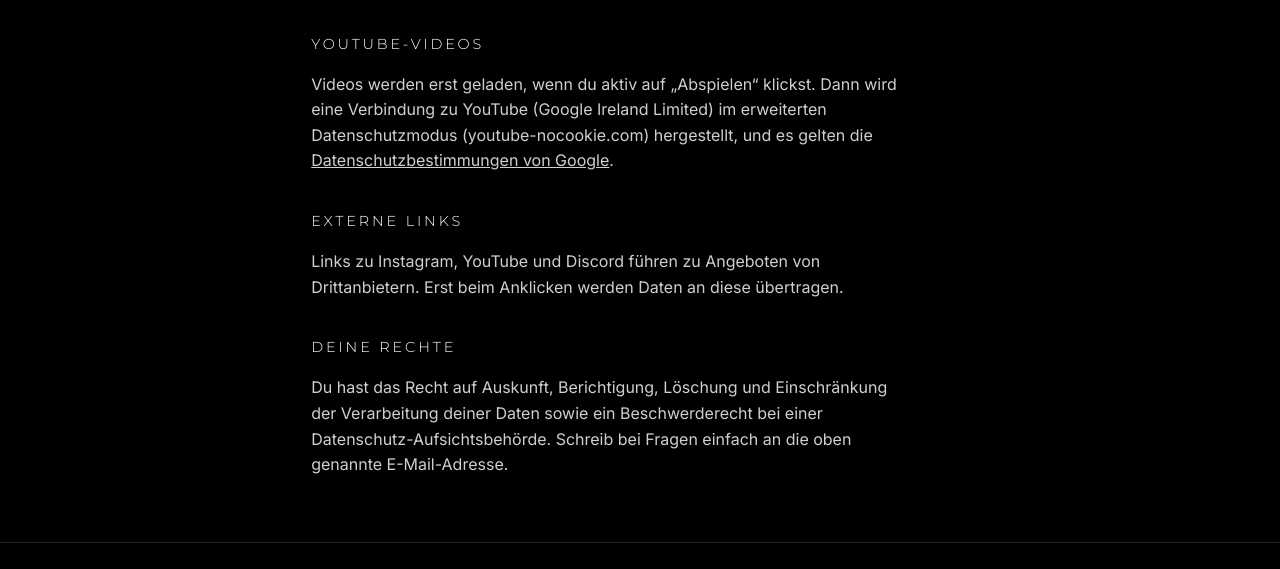
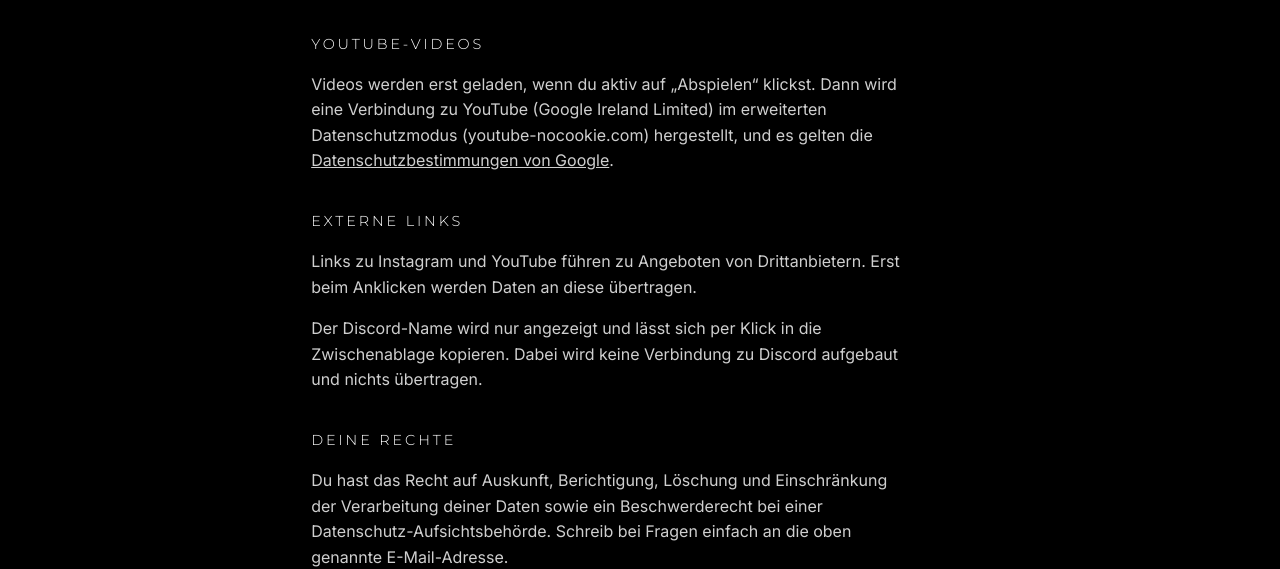
Before and after one commit to bauerproduktion247-dev/bauerproduktion247-dev.github.io, a plain HTML site: page datenschutz.html in a window 1280 px wide. Shown: the part 759-1328 px from the top of the page. Drawn offline with Linux system fonts and the light colour scheme.

Commit message:
docs(web): Datenschutz beschreibt Discord als kopierbaren Namen statt Link
Co-Authored-By: Claude Opus 5.5 <noreply@anthropic.com>

```diff
--- a/datenschutz.html
+++ b/datenschutz.html
@@ -33,7 +33,8 @@
     <p>Videos werden erst geladen, wenn du aktiv auf „Abspielen“ klickst. Dann wird eine Verbindung zu YouTube (Google Ireland Limited) im erweiterten Datenschutzmodus (youtube-nocookie.com) hergestellt, und es gelten die <a href="https://policies.google.com/privacy?hl=de" target="_blank" rel="noopener">Datenschutzbestimmungen von Google</a>.</p>
 
     <h2>Externe Links</h2>
-    <p>Links zu Instagram, YouTube und Discord führen zu Angeboten von Drittanbietern. Erst beim Anklicken werden Daten an diese übertragen.</p>
+    <p>Links zu Instagram und YouTube führen zu Angeboten von Drittanbietern. Erst beim Anklicken werden Daten an diese übertragen.</p>
+    <p>Der Discord-Name wird nur angezeigt und lässt sich per Klick in die Zwischenablage kopieren. Dabei wird keine Verbindung zu Discord aufgebaut und nichts übertragen.</p>
 
     <h2>Deine Rechte</h2>
     <p>Du hast das Recht auf Auskunft, Berichtigung, Löschung und Einschränkung der Verarbeitung deiner Daten sowie ein Beschwerderecht bei einer Datenschutz-Aufsichtsbehörde. Schreib bei Fragen einfach an die oben genannte E-Mail-Adresse.</p>
```
